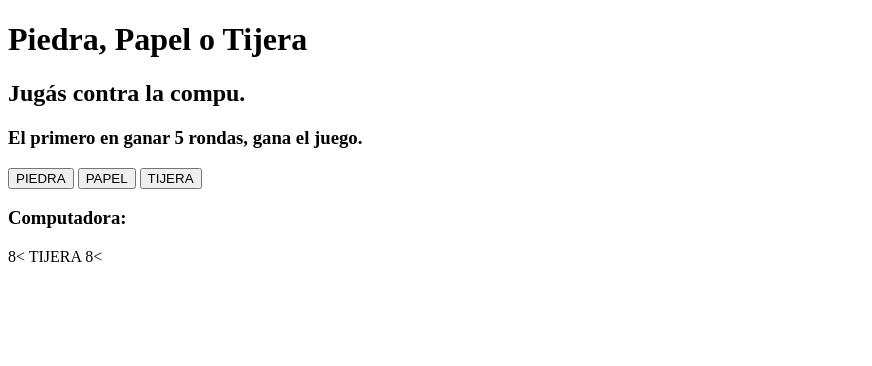
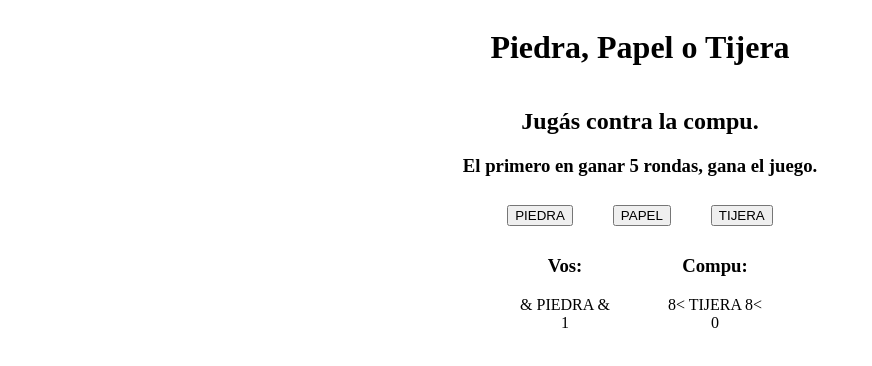
Before and after one commit to martinnegro/PiedraPapelTijera, a plain HTML site: page index.html in a window 1280 px wide. Both pictures are taken after a click on the button "PIEDRA". Shown: the whole page, without its empty margins (0-872 px from the left). Drawn offline with Linux system fonts and the light colour scheme.

Commit message:
Juego terminado. Estilo básico para funcionalidad.

```diff
--- a/index.html
+++ b/index.html
@@ -3,21 +3,30 @@
 <head>
   <title>Piedra, papel o Tijera</title>
   <meta charset="UTF-8"/>
-
+  <link rel="stylesheet" type="text/css" href="style.css">
 </head>
 <body>
+
   <h1>Piedra, Papel o Tijera</h1>
-  <h2>Jugás contra la compu.</h2>
-  <h3>El primero en ganar 5 rondas, gana el juego.</h3>
-  <div id="botonera">
-    <button id=btn value="0">PIEDRA</button>
-    <button id=btn value="1">PAPEL</button>
-    <button id=btn value="2">TIJERA</button>
+  <div id="cabecera">
+    <h2>Jugás contra la compu.</h2>
+    <h3 class="descripcion">El primero en ganar 5 rondas, gana el juego.</h3>
+    <div id="botonera">
+      <button id="btn" value="0">PIEDRA</button>
+      <button id="btn" value="1">PAPEL</button>
+      <button id="btn" value="2">TIJERA</button>
+    </div>
   </div>
-<div id=computadora>
-  <h3>Computadora:</h3>
-  <div class="eleccionCompu">
-
+<div id="contador">
+  <div class="player">
+    <h3>Vos:</h3>
+    <div class="eleccionPlayer"></div>
+    <div class="contadorPlayer"></div>
+  </div>
+  <div class="compu">
+    <h3>Compu:</h3>
+    <div class="eleccionCompu">  </div>
+    <div class="contadorCompu"></div>
   </div>
 </div>
 
--- a/script.js
+++ b/script.js
@@ -7,19 +7,15 @@ Cambia la eleccion de la computadora en cada vuelta */
 let computerSelection = function cS() {
     let random = Math.floor(Math.random() * ppt.length);
 
-        const computadora = document.querySelector('#computadora')
     let div = document.querySelector('.eleccionCompu');
-
-            computadora.removeChild(div)
-
-            div = document.createElement('div')
-            div.classList.add('eleccionCompu');
     div.textContent = ppt[random];
 
-            computadora.appendChild(div)
+    return seleccionCompu = ppt[random];
+}
 
-        return seleccionCompu = ppt[random];
-
+function playerSelection() {
+    let div = document.querySelector('.eleccionPlayer');
+    div.textContent = ppt[this.value];
 }
 
 /* Asigna a cada selector de botón por el id
@@ -27,6 +23,7 @@ let computerSelection = function cS() {
 const botones = Array.from(document.querySelectorAll('#btn'));
 botones.forEach((btn) => {
     btn.addEventListener('click', roundPlay);
+    btn.addEventListener('click', playerSelection);
 })
 
 //Una ronda que ejecuta ambas selecciones, las compara
@@ -44,58 +41,50 @@ function roundPlay () {
     } else {
         if (seleccion === seleccionCompu) {
             resultadoRonda = posiblesResultados[2];
-
         } else if (seleccion === ppt[0] && seleccionCompu === ppt[1]) {
             resultadoRonda = posiblesResultados[1];
-
         } else if (seleccion === ppt[0] && seleccionCompu === ppt[2]) {
             resultadoRonda = posiblesResultados[0];
-
         } else if (seleccion === ppt[1] && seleccionCompu === ppt[0]) {
             resultadoRonda = posiblesResultados[0];
-
         } else if (seleccion === ppt[1] && seleccionCompu === ppt[2]) {
             resultadoRonda = posiblesResultados[1];
-
         } else if (seleccion === ppt[2] && seleccionCompu === ppt[0]) {
             resultadoRonda = posiblesResultados[1];
-
         } else if (seleccion === ppt[2] && seleccionCompu === ppt[1]) {
             resultadoRonda = posiblesResultados[0];
-
         }
     }
-    console.log(resultadoRonda);
+    contador(resultadoRonda);
 }
 
 // el juego en sí
 // primero describe y luego invoca la ronda
 // el primero que llegue a 5 gana.
-function game() {
-    alert('Piedra, papel o tijera clásico. Escribí tus opciones y competí contra la máquina. El primero que llegue a 5, gana. Suerte.')
-
 let puntoPlayer = 0;
 let puntoCompu = 0;
 
-    do {
-        let resultadoRonda = roundPlay();
+function contador(resultadoRonda) {
+
     if ( resultadoRonda === posiblesResultados[0]) {
         puntoPlayer = ++puntoPlayer;
-            alert (resultadoRonda + '\n J: ' + puntoPlayer + ' - C: ' + puntoCompu);
-            console.log(resultadoRonda);
     } else if (resultadoRonda === posiblesResultados[1]) {
             puntoCompu = ++puntoCompu;
-            alert (resultadoRonda + '\n / J: ' + puntoPlayer + ' - C: ' + puntoCompu);
-            console.log(resultadoRonda);
-        } else {
-            alert (resultadoRonda + '\n / J: ' + puntoPlayer + ' - C: ' + puntoCompu);
-            console.log(resultadoRonda);
     }
-    } while (puntoPlayer < 5 && puntoCompu < 5);
+
+    let contadorPlayer = document.querySelector('.contadorPlayer');
+    contadorPlayer.textContent = puntoPlayer;
+    let contadorCompu = document.querySelector('.contadorCompu');
+    contadorCompu.textContent = puntoCompu;
 
     if (puntoPlayer === 5) {
-        alert('¡Ganaste! ' + puntoPlayer + ' a ' + puntoCompu + '.\n Pasá a buscar tu don periñon');
-    } else {
-        alert('Perdiste... ' + puntoPlayer + ' a ' + puntoCompu + '.\n Vergüenza.');
+        let cabecera = document.querySelector('#cabecera');
+        cabecera.removeChild;
+        cabecera.textContent = 'GANASTE!'
+    } else if (puntoCompu === 5) {
+        let cabecera = document.querySelector('#cabecera');
+        cabecera.removeChild;
+        cabecera.textContent = 'PERDISTE!'
     }
+
 }
--- a/style.css
+++ b/style.css
@@ -1,7 +1,35 @@
-#canvas {
-const canvas = document.getElementById('canvas');
-const ctx = canvas.getContext('2d');
+body {
+    display: flex;
+    flex-direction: column;
+    align-items: center;
+}
 
-ctx.fillStyle = 'green';
-ctx.fillRect(10, 10, 150, 100);
+h2 {
+    display: flex;
+    justify-content: center;
 }
+.descripcion{
+    display: flex;
+    justify-content: center;
+}
+#botonera {
+    display: flex;
+    flex-direction: row;
+    justify-content: center;
+}
+
+#btn {
+    margin: 10px 20px 10px 20px;
+}
+
+#contador {
+    display: flex;
+    flex-direction: row;
+}
+
+.compu, .player {
+    display: flex;
+    flex-direction: column;
+    align-items: center;
+    width: 150px;
+}
```
Also changed, not shown: 1 other file. Lines whose indentation alone changed are shown as unchanged.
